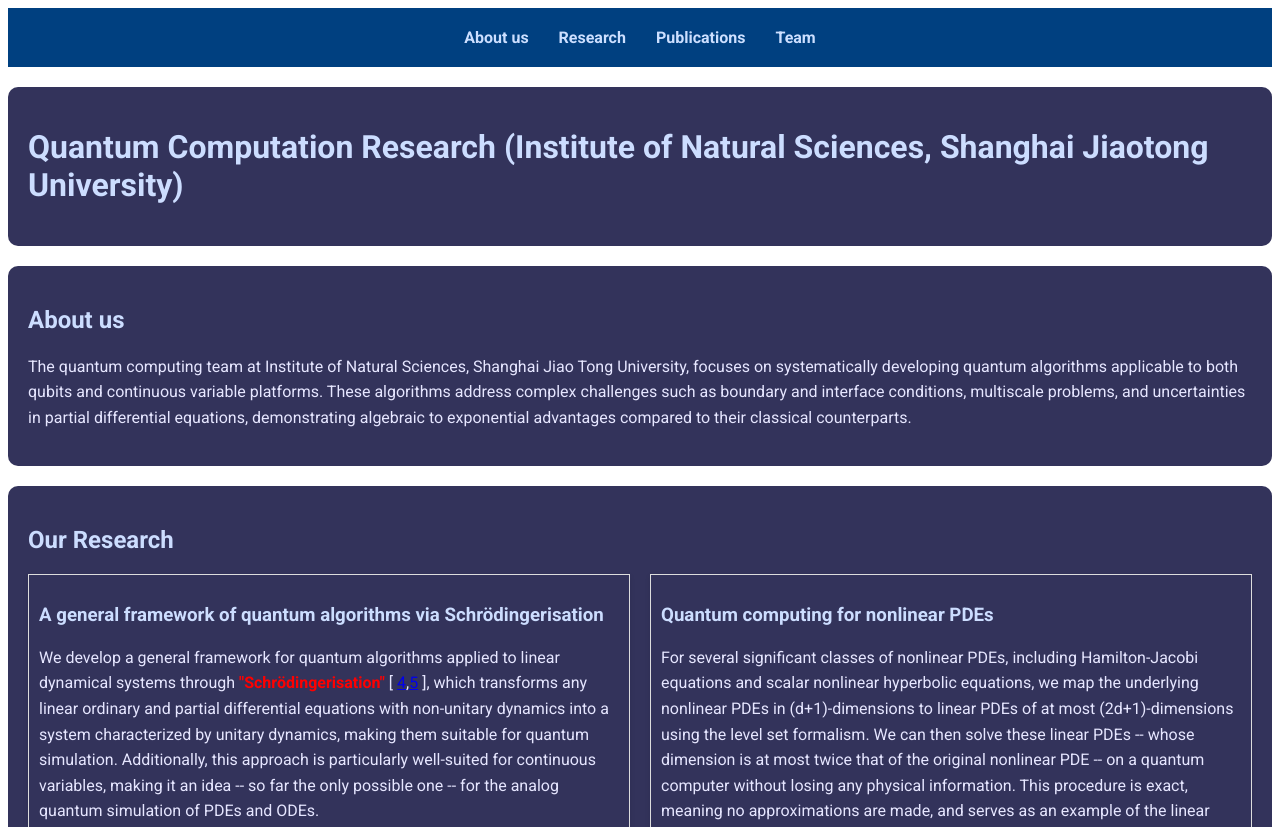
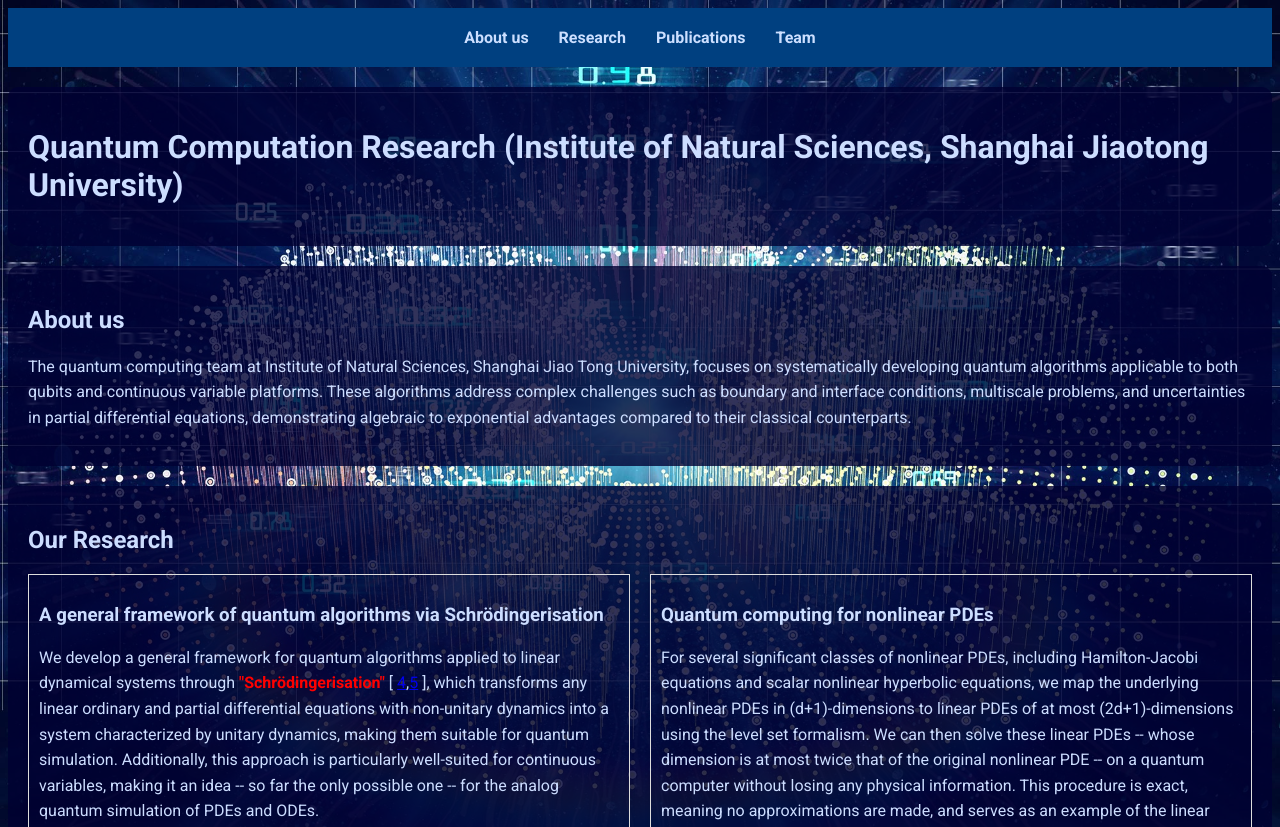
Before and after one commit to starktech23/INS-SJTU-QuantumComputing.github.io, a plain HTML site: page index.html in a window 1280 px wide. Shown: the top 827 px of the page. Drawn offline with Linux system fonts and the light colour scheme.

Commit message:
Update index.html

```diff
--- a/index.html
+++ b/index.html
@@ -9,7 +9,7 @@
         body {
             font-family: 'Roboto', sans-serif;
             color: #ffffff; /* General text color */
-            background-image: url('qcombk11.jpg'); /* Ensure this is the path to your subdued background image */
+            background-image: url('qcompbk11.jpg'); /* Ensure this is the path to your subdued background image */
             background-size: cover;
             background-repeat: no-repeat;
             background-position: center center;
@@ -25,7 +25,7 @@
             color: #ccddff; /* Lighter shade of blue for headers */
         }
         p, li {
-            color: #e6e6ff; /* Light greyish-blue color for paragraph text  #ccddff #e6e6ff*/
+            color: #ccddff; /* Light greyish-blue color for paragraph text   #e6e6ff*/
             line-height: 1.6;
         }
         .navigation {
```
